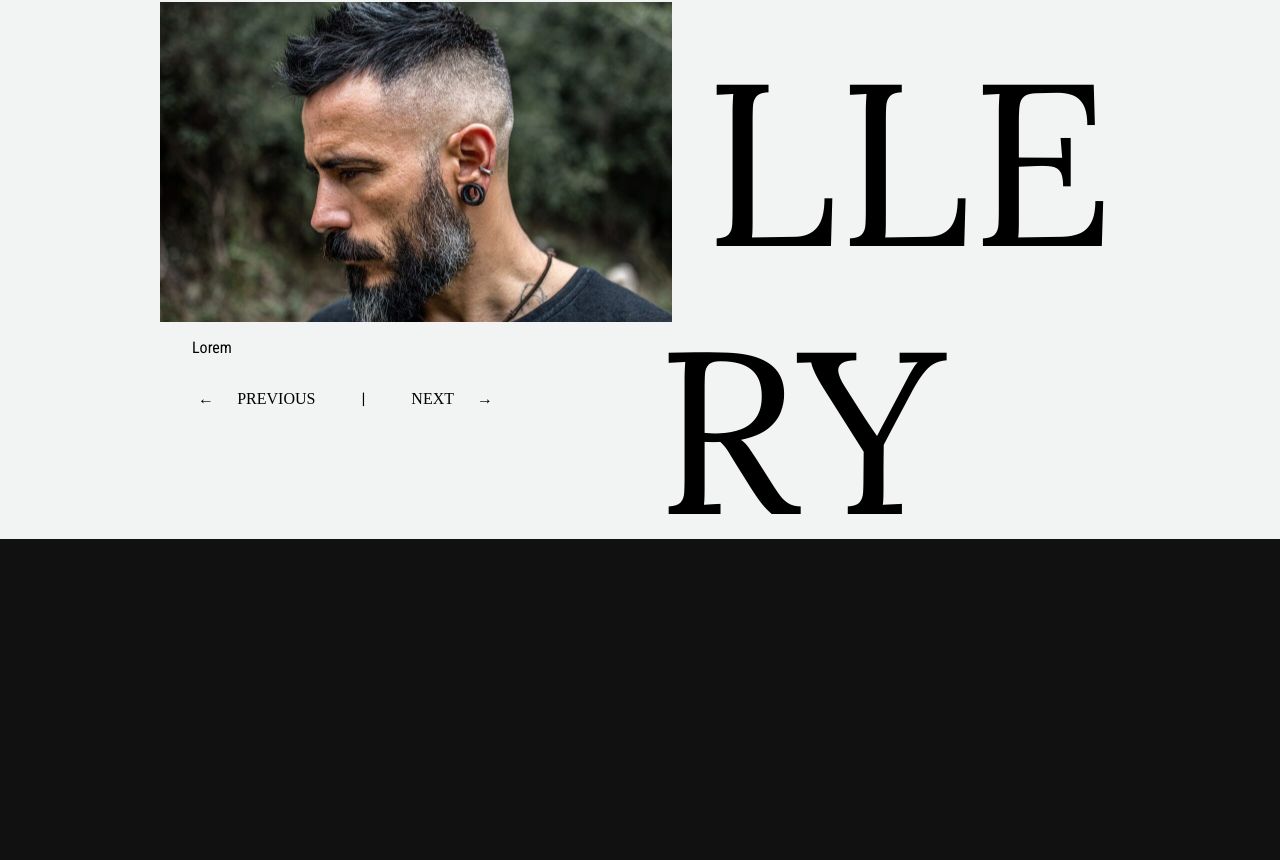
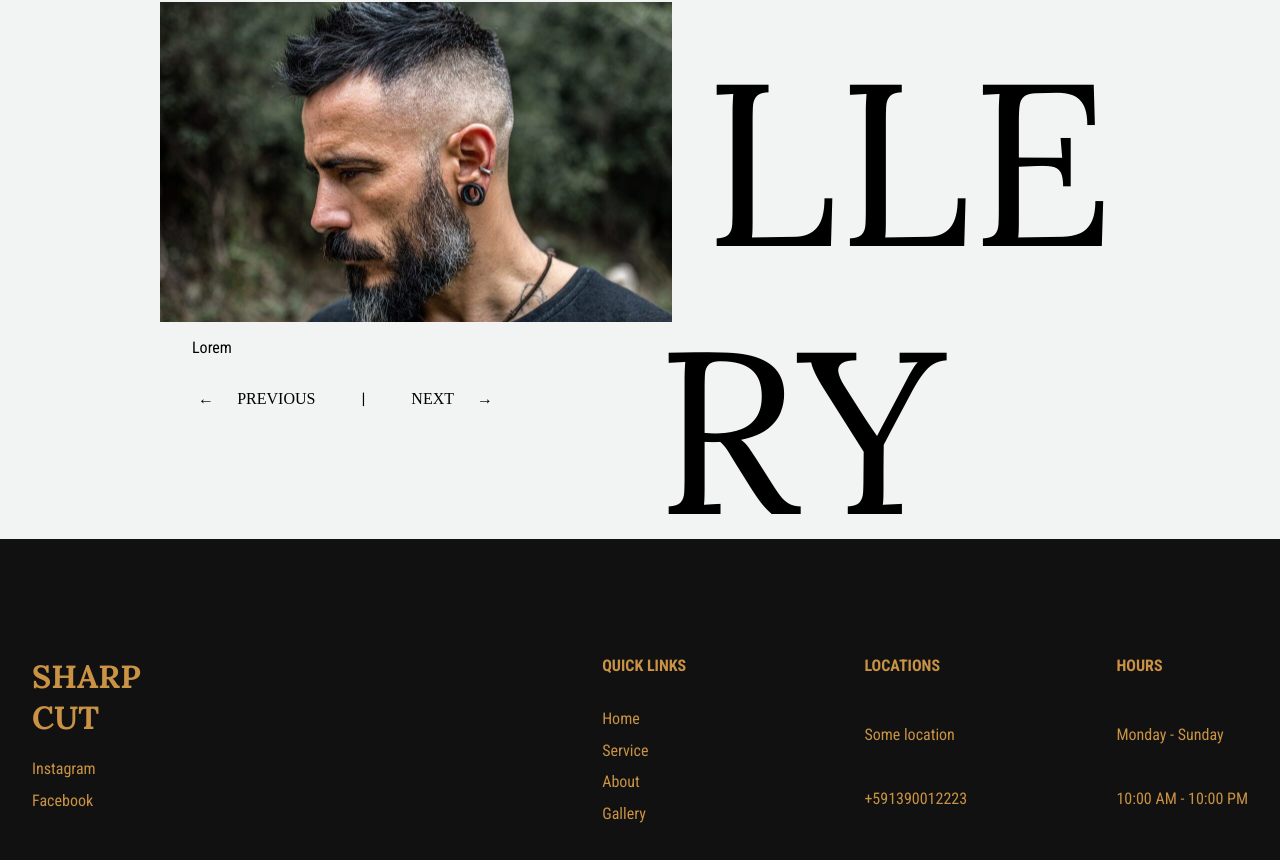
Before and after one commit to agonzalesbm/Barber-Appointment, a React (Vite) app: page / in a window 1280 px wide. Shown: the part 3490-4350 px from the top of the page. Before the commit the page ends 4029 px from the top, so only its background shows below. Built offline with nearby package versions, Linux system fonts and the light colour scheme.

Commit message:
[@agonzalesbm] fix typo error on Footer.jsx, footer.css update with auto margin left/right for center the container

```diff
--- a/src/App.jsx
+++ b/src/App.jsx
@@ -1,3 +1,4 @@
+import Footer from "./components/Footer";
 import Gallery from "./components/Gallery";
 import Header from "./components/Header";
 import Home from "./components/Home";
@@ -14,6 +15,7 @@ function App() {
         <Service />
         <Team />
         <Gallery />
+        <Footer />
       </div>
     </>
   );
--- /dev/null
+++ b/src/components/Footer.jsx
@@ -0,0 +1,44 @@
+import "../index.css";
+
+const Footer = () => {
+  return (
+    <footer>
+      <div className="footer-content">
+        <div>
+          <h1 className="title-logo">
+            SHARP<br />CUT
+          </h1>
+          <div style={{
+            display: "flex",
+            flexDirection: "column",
+            gap: "0.8rem"
+          }}>
+            <a>Instagram</a>
+            <a>Facebook</a>
+          </div>
+        </div>
+        <div className="footer-links">
+          <div className="footer-links-col">
+            <h4>QUICK LINKS</h4>
+            <a href="#home">Home</a>
+            <a href="#service">Service</a>
+            <a href="#href">About</a>
+            <a href="#gallery">Gallery</a>
+          </div>
+          <div className="footer-links-col">
+            <h4>LOCATIONS</h4>
+            <p>Some location</p>
+            <p>+591390012223</p>
+          </div>
+          <div className="footer-links-col">
+            <h4>HOURS</h4>
+            <p>Monday - Sunday</p>
+            <p>10:00 AM - 10:00 PM</p>
+          </div>
+        </div>
+      </div>
+    </footer>
+  );
+};
+
+export default Footer;
--- a/src/index.css
+++ b/src/index.css
@@ -5,6 +5,7 @@
 @import "./styles/team.css";
 @import "./styles/gallery.css";
 @import "./styles/photosGallery.css";
+@import "./styles/footer.css";
 
 :root {
   --bg: #111111;
@@ -35,15 +36,18 @@ body {
   /* TODO: add a radial-gradient/background pattern */
   margin: 0;
   padding: 0;
-  overflow-x: hidden; /* IMPORTANT for extra borders FIX */
   width: 100%;
-  overflow-y: hidden; /* FIX extra scrollbar on chrome versions */
+  /* IMPORTANT for extra borders FIX */
+  overflow-x: hidden;
+  /* FIX extra scrollbar on chrome versions */
+  overflow-y: hidden;
 }
 
 html {
   margin: 0;
   padding: 0;
-  overflow-x: hidden; /* IMPORTANT for extra borders FIX */
+  overflow-x: hidden;
+  /* IMPORTANT for extra borders FIX */
   width: 100%;
 }
 
@@ -51,3 +55,8 @@ html {
   grid-area: main;
   margin-top: 20vh;
 }
+
+a {
+  text-decoration: none;
+  color: var(--text)
+}
--- /dev/null
+++ b/src/styles/footer.css
@@ -0,0 +1,25 @@
+.footer-content {
+  display: grid;
+  grid-template-columns: 1fr 2fr;
+  max-width: 1400px;
+  position: relative;
+  margin: 0 auto;
+  padding: 6rem 2rem;
+}
+
+.footer-links {
+  display: grid;
+  grid-template-columns: repeat(3, 1fr);
+  gap: 2rem;
+  justify-items: right;
+}
+
+.footer-links-col {
+  display: flex;
+  flex-direction: column;
+  gap: 0.8rem;
+}
+
+.title-logo {
+  font-family: var(--secondary-font);
+}
```
Also changed, not shown: 1 other file (tests, documents, lock files or other folders).
